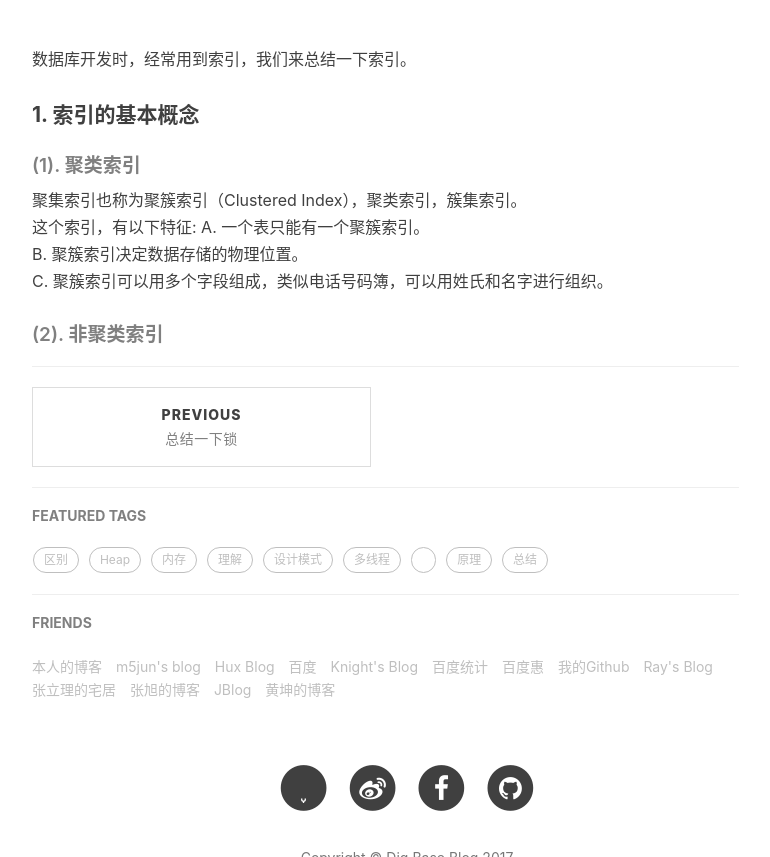
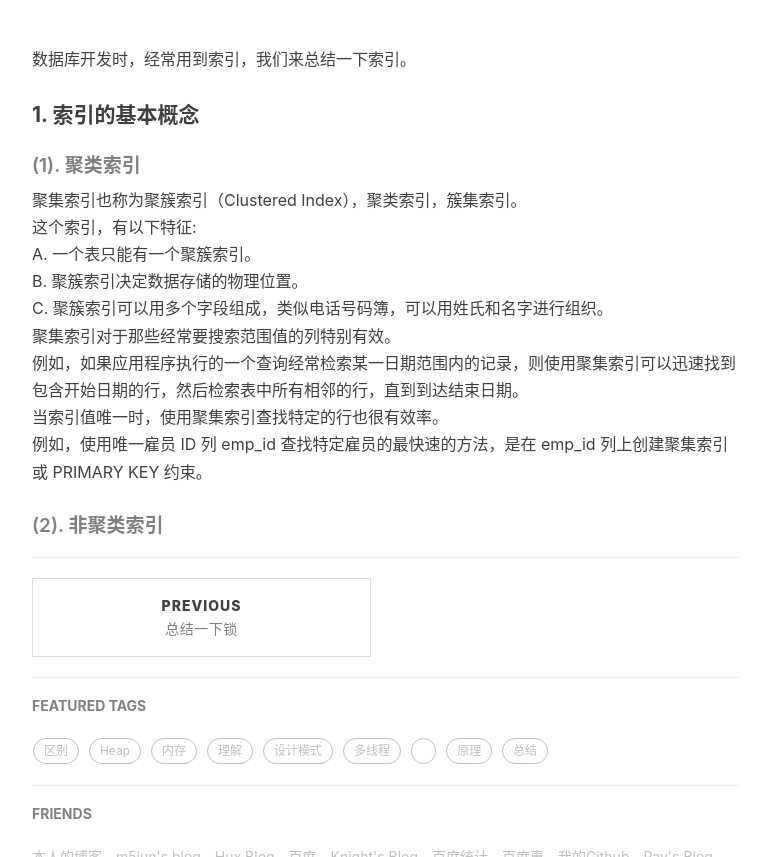
Before and after one commit to baiscjava/basicjava.github.io, a Jekyll site: the page built from _posts/2017-08-29-总结一下数据库的索引.md, in a window 1280 px wide and 900 px high, scrolled down 418 px, cut to the strip 43-900 px from the top of the window. Shown: the whole strip, without its empty margins (233-1003 px from the left). Built offline with Jekyll 4.4.1, drawn with Linux system fonts in a browser that asks for light colours; nearby versions of some CDN libraries; comment, search, counter and statistics services are not loaded.

Commit message:
Update 2017-08-29-总结一下数据库的索引.md

```diff
--- a/_posts/2017-08-29-总结一下数据库的索引.md
+++ b/_posts/2017-08-29-总结一下数据库的索引.md
@@ -13,9 +13,13 @@ tags:
 #### 1. 索引的基本概念<br>
 ##### (1). 聚类索引<br>
 聚集索引也称为聚簇索引（Clustered Index），聚类索引，簇集索引。<br>
-这个索引，有以下特征:
+这个索引，有以下特征:<br>
 A. 一个表只能有一个聚簇索引。<br>
 B. 聚簇索引决定数据存储的物理位置。<br>
 C. 聚簇索引可以用多个字段组成，类似电话号码簿，可以用姓氏和名字进行组织。<br>
+聚集索引对于那些经常要搜索范围值的列特别有效。<br>
+例如，如果应用程序执行的一个查询经常检索某一日期范围内的记录，则使用聚集索引可以迅速找到包含开始日期的行，然后检索表中所有相邻的行，直到到达结束日期。<br>
+当索引值唯一时，使用聚集索引查找特定的行也很有效率。<br>
+例如，使用唯一雇员 ID 列 emp_id 查找特定雇员的最快速的方法，是在 emp_id 列上创建聚集索引或 PRIMARY KEY 约束。<br>
 
 ##### (2). 非聚类索引<br>
```
